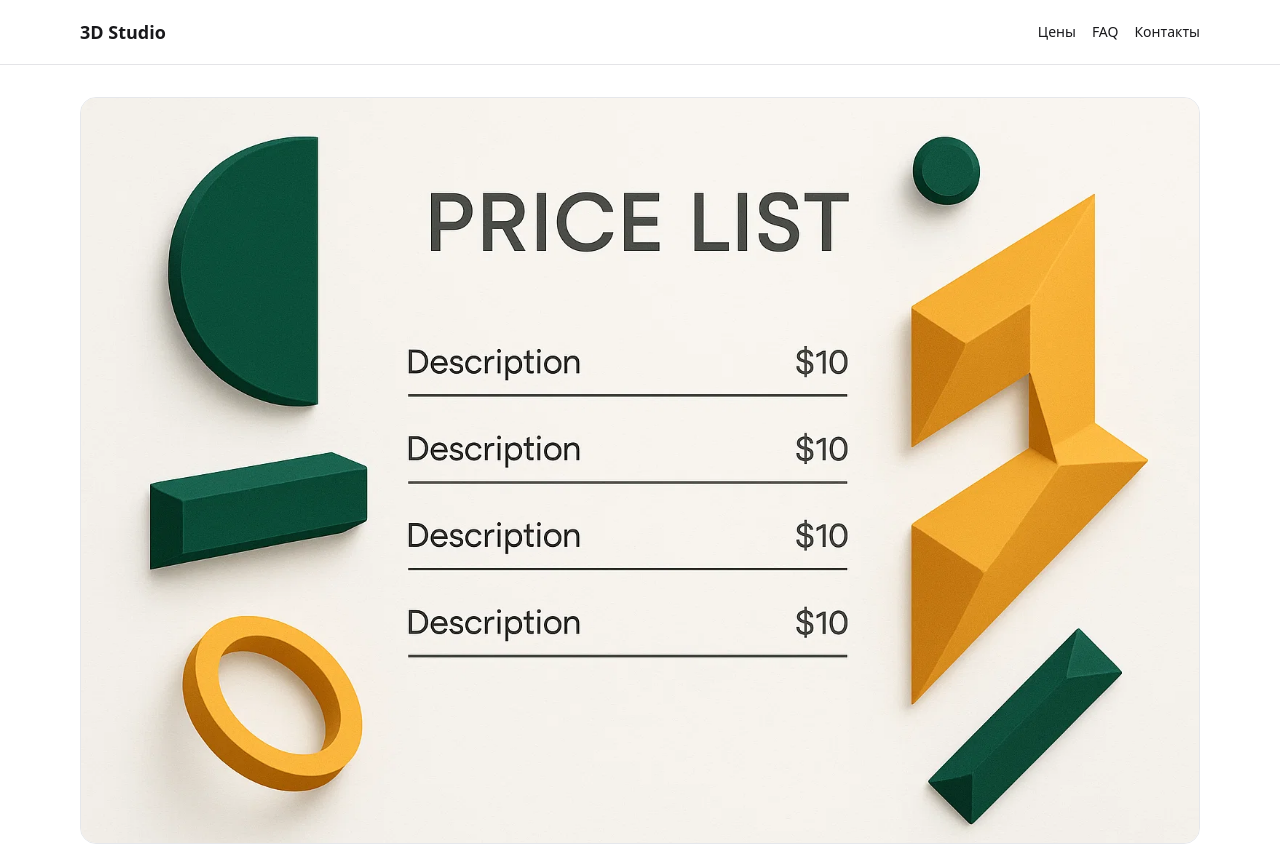
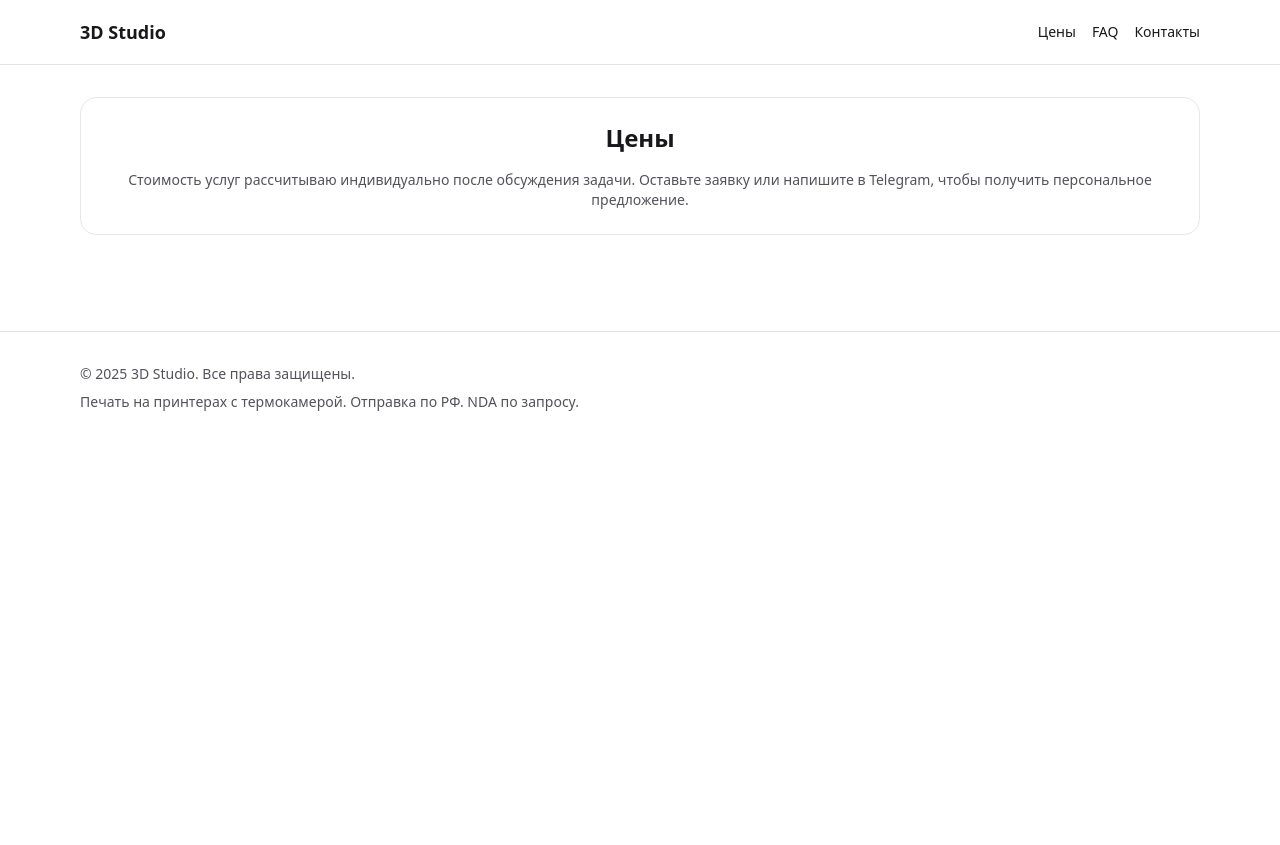
Before and after one commit to EvgenyShil/3d_site, a Next.js app: page /prices in a window 1280 px wide. Shown: the top 845 px of the page. After the commit the page ends 800 px from the top, so only its background shows below. Built offline with nearby package versions, Linux system fonts and the light colour scheme.

Commit message:
Hide pricing block

```diff
--- a/app/prices/page.tsx
+++ b/app/prices/page.tsx
@@ -1,4 +1,18 @@
+const showPricingBlock = false
+
 export default function Prices(){
+  if(!showPricingBlock){
+    return (
+      <section className="space-y-4 rounded-2xl border p-6 text-center">
+        <h1 className="text-2xl font-semibold">Цены</h1>
+        <p className="text-sm text-zinc-600">
+          Стоимость услуг рассчитываю индивидуально после обсуждения задачи. Оставьте заявку или напишите в Telegram,
+          чтобы получить персональное предложение.
+        </p>
+      </section>
+    )
+  }
+
   return (
     <div className="space-y-6">
       {/* Prices banner */}
```
Also changed, not shown: .eslintrc.json (added).
